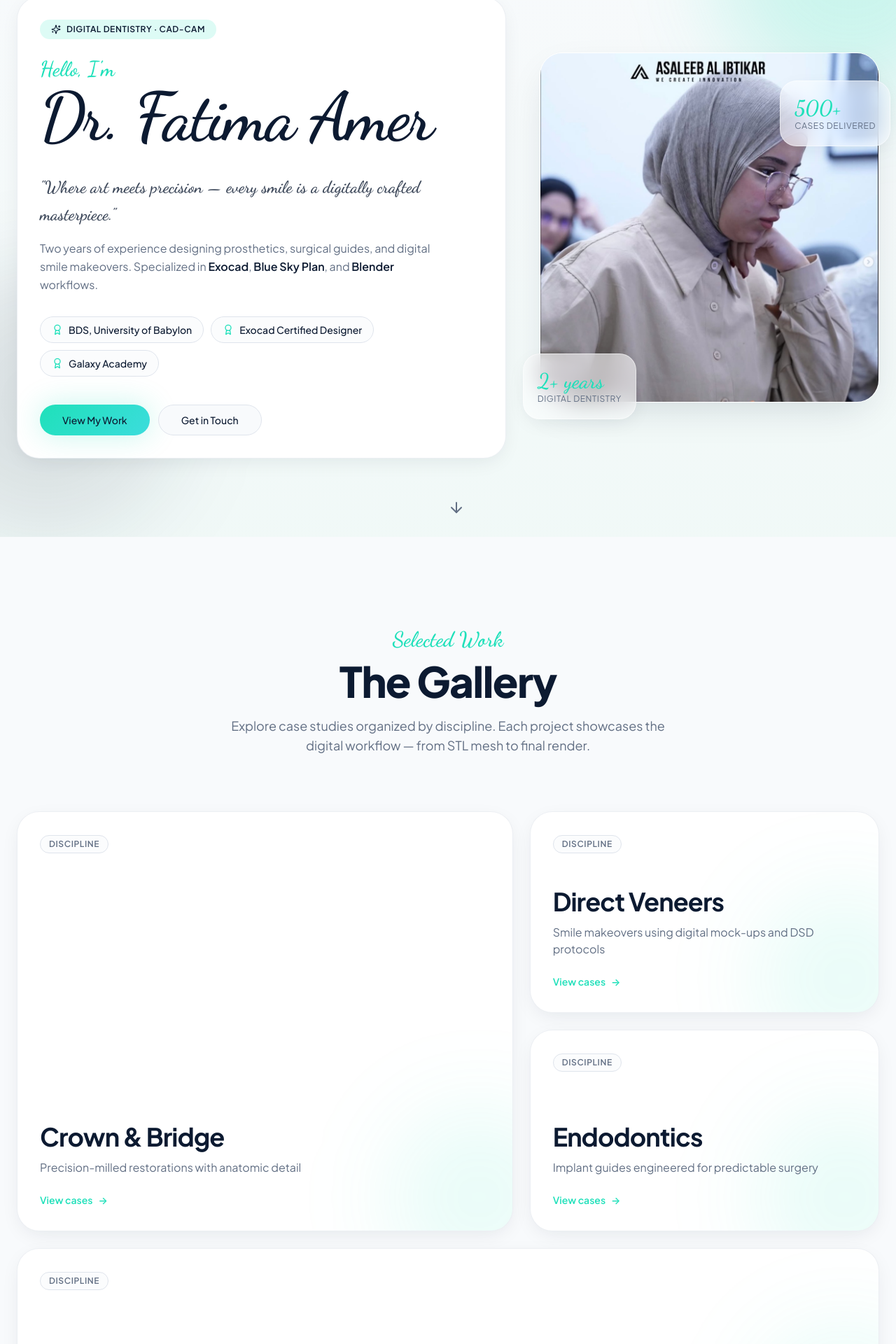
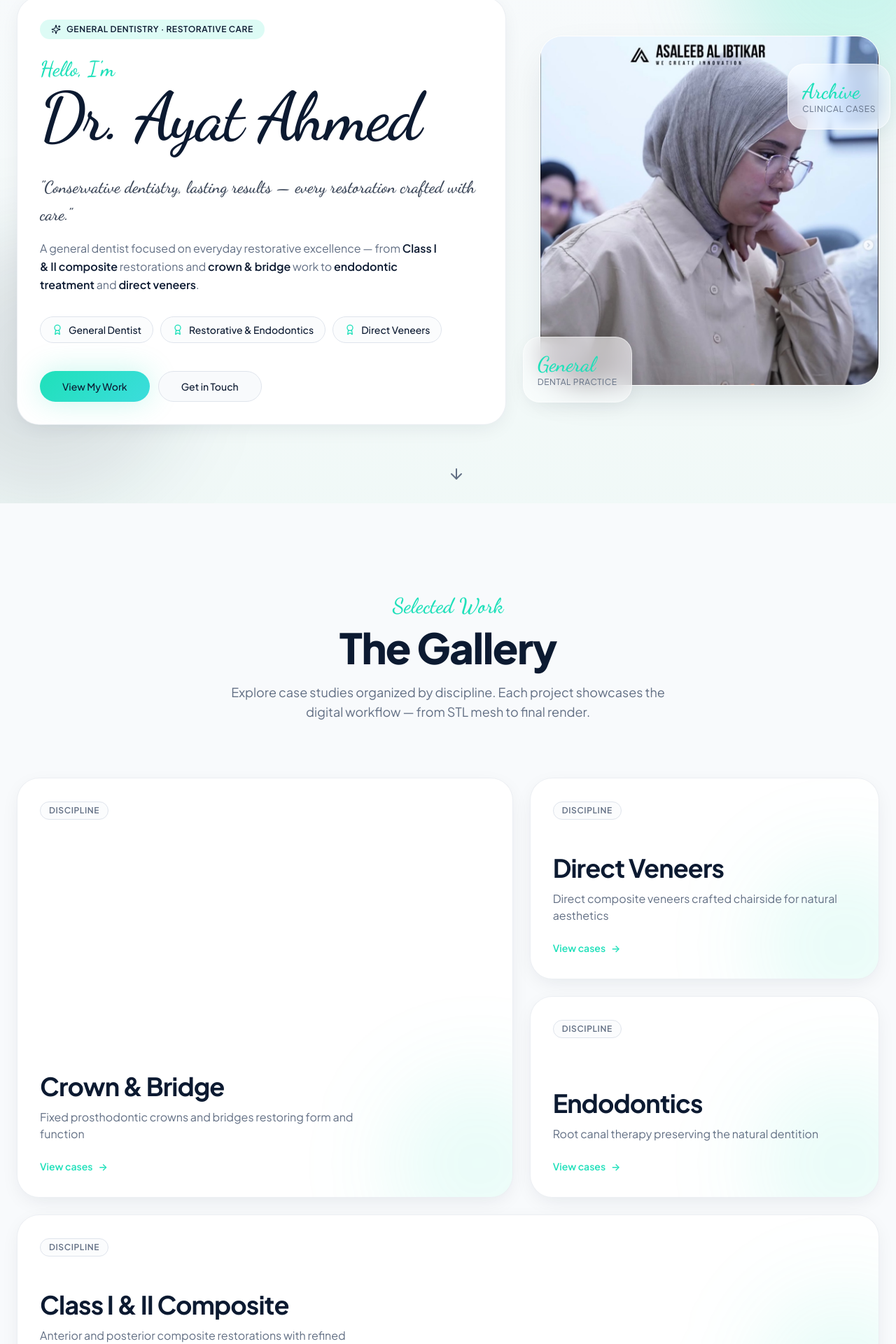
Before and after one commit to kararalaa25/dr-ayat-ahmed, a React (Vite) app: page / in a window 1280 px wide. Shown: the part 199-2119 px from the top of the page at 70% size. Built offline with nearby package versions, Linux system fonts and the light colour scheme; the HTML template or start-up script is replaced by a standard one; what @lovable.dev/cloud-auth-js would draw is missing.

Commit message:
Changes
Co-authored-by: kararalaa25 <186443214+kararalaa25@users.noreply.github.com>

```diff
--- a/index.html
+++ b/index.html
@@ -3,12 +3,12 @@
   <head>
     <meta charset="UTF-8" />
     <meta name="viewport" content="width=device-width, initial-scale=1.0" />
-    <title>Dr. Fatima Amer · Digital Dentistry & CAD-CAM Portfolio</title>
-    <meta name="description" content="Portfolio of a digital dentist specializing in Exocad, CAD-CAM crowns, veneers, DSD, and surgical guides." />
-    <meta name="author" content="Dr. Fatima Amer" />
+    <title>Dr. Ayat Ahmed · General Dentistry Archive</title>
+    <meta name="description" content="Clinical archive of a general dentist focused on Class I & II composite restorations, crown & bridge, endodontic treatment, and direct veneers." />
+    <meta name="author" content="Dr. Ayat Ahmed" />
 
-    <meta property="og:title" content="Dr. Fatima Amer · Digital Dentistry Portfolio" />
-    <meta property="og:description" content="CAD-CAM, Exocad workflows, veneers, DSD and surgical guide case studies." />
+    <meta property="og:title" content="Dr. Ayat Ahmed · General Dentistry Archive" />
+    <meta property="og:description" content="Class I & II composites, crown & bridge, endodontics, and direct veneer case archive." />
     <meta property="og:type" content="website" />
     <meta property="og:image" content="https://lovable.dev/opengraph-image-p98pqg.png" />
 
--- a/src/components/ContactSection.tsx
+++ b/src/components/ContactSection.tsx
@@ -34,7 +34,7 @@ export function ContactSection() {
         </div>
       </div>
       <div className="container mx-auto mt-16 border-t border-border px-4 pt-8 text-center text-sm text-muted-foreground">
-        © {new Date().getFullYear()} Dr. Fatima Amer · Digital Dentistry Portfolio
+        © {new Date().getFullYear()} Dr. Ayat Ahmed · General Dentistry Archive
       </div>
     </section>
   );
--- a/src/components/GallerySection.tsx
+++ b/src/components/GallerySection.tsx
@@ -2,10 +2,10 @@ import { Link } from 'react-router-dom';
 import { CATEGORIES } from '@/lib/categories';
 
 const DESCRIPTIONS: Record<string, string> = {
-  crown_bridge: 'Precision-milled restorations with anatomic detail',
-  veneers_dsd: 'Smile makeovers using digital mock-ups and DSD protocols',
-  surgical_guides: 'Implant guides engineered for predictable surgery',
-  exocad: 'Full-mouth rehab and library work in Exocad DentalCAD',
+  crown_bridge: 'Fixed prosthodontic crowns and bridges restoring form and function',
+  veneers_dsd: 'Direct composite veneers crafted chairside for natural aesthetics',
+  surgical_guides: 'Root canal therapy preserving the natural dentition',
+  exocad: 'Anterior and posterior composite restorations with refined anatomy',
 };
 
 // Asymmetric bento grid spans (Remedy-style)
--- a/src/components/HeroBio.tsx
+++ b/src/components/HeroBio.tsx
@@ -15,36 +15,37 @@ export function HeroBio() {
           <div className="bento-card glass animate-pop-in">
             <div className="inline-flex items-center gap-2 rounded-full bg-accent/15 px-4 py-1.5 text-xs font-semibold uppercase tracking-wider text-accent-foreground">
               <Sparkles className="h-3.5 w-3.5" />
-              Digital Dentistry · CAD-CAM
+              General Dentistry · Restorative Care
             </div>
 
             <p className="mt-6 font-script text-3xl text-accent animate-fade-up delay-100">Hello, I'm</p>
             <h1 className="mt-1 font-script text-6xl font-bold leading-[1.05] tracking-tight text-foreground animate-fade-up delay-200 md:text-7xl lg:text-8xl">
-              Dr. Fatima Amer
+              Dr. Ayat Ahmed
             </h1>
 
             <p className="mt-8 font-script text-2xl leading-relaxed text-foreground/80 animate-fade-up delay-300">
-              "Where art meets precision — every smile is a digitally crafted masterpiece."
+              "Conservative dentistry, lasting results — every restoration crafted with care."
             </p>
             <p className="mt-4 max-w-xl text-base leading-relaxed text-muted-foreground animate-fade-up delay-500">
-              Two years of experience designing prosthetics, surgical guides, and digital
-              smile makeovers. Specialized in <span className="font-semibold text-foreground">Exocad</span>,{' '}
-              <span className="font-semibold text-foreground">Blue Sky Plan</span>, and{' '}
-              <span className="font-semibold text-foreground">Blender</span> workflows.
+              A general dentist focused on everyday restorative excellence — from{' '}
+              <span className="font-semibold text-foreground">Class I & II composite</span> restorations and{' '}
+              <span className="font-semibold text-foreground">crown & bridge</span> work to{' '}
+              <span className="font-semibold text-foreground">endodontic treatment</span> and{' '}
+              <span className="font-semibold text-foreground">direct veneers</span>.
             </p>
 
             <div className="mt-8 flex flex-wrap gap-2.5 animate-fade-up delay-700">
               <span className="inline-flex items-center gap-2 rounded-full border border-border bg-background/60 px-4 py-2 text-sm font-medium text-foreground">
                 <Award className="h-4 w-4 text-accent" />
-                BDS, University of Babylon
+                General Dentist
               </span>
               <span className="inline-flex items-center gap-2 rounded-full border border-border bg-background/60 px-4 py-2 text-sm font-medium text-foreground">
                 <Award className="h-4 w-4 text-accent" />
-                Exocad Certified Designer
+                Restorative & Endodontics
               </span>
               <span className="inline-flex items-center gap-2 rounded-full border border-border bg-background/60 px-4 py-2 text-sm font-medium text-foreground">
                 <Award className="h-4 w-4 text-accent" />
-                Galaxy Academy
+                Direct Veneers
               </span>
             </div>
 
@@ -64,19 +65,19 @@ export function HeroBio() {
           <div className="relative overflow-hidden rounded-[2rem] border border-white shadow-soft animate-pop-in">
             <img
               src={portrait}
-              alt="Dr. Fatima Amer, digital dentist and CAD-CAM specialist"
+              alt="Dr. Ayat Ahmed, general dentist"
               width={1024}
               height={1024}
               className="h-full w-full object-cover"
             />
           </div>
           <div className="absolute -bottom-6 -left-6 rounded-3xl glass p-5 shadow-card animate-fade-up delay-700">
-            <p className="font-script text-3xl text-accent">2+ years</p>
-            <p className="text-xs uppercase tracking-wider text-muted-foreground">Digital dentistry</p>
+            <p className="font-script text-3xl text-accent">General</p>
+            <p className="text-xs uppercase tracking-wider text-muted-foreground">Dental practice</p>
           </div>
           <div className="absolute -right-4 top-10 rounded-3xl glass p-5 shadow-card animate-fade-up delay-500">
-            <p className="font-script text-3xl text-accent">500+</p>
-            <p className="text-xs uppercase tracking-wider text-muted-foreground">Cases delivered</p>
+            <p className="font-script text-3xl text-accent">Archive</p>
+            <p className="text-xs uppercase tracking-wider text-muted-foreground">Clinical cases</p>
           </div>
         </div>
       </div>
```
